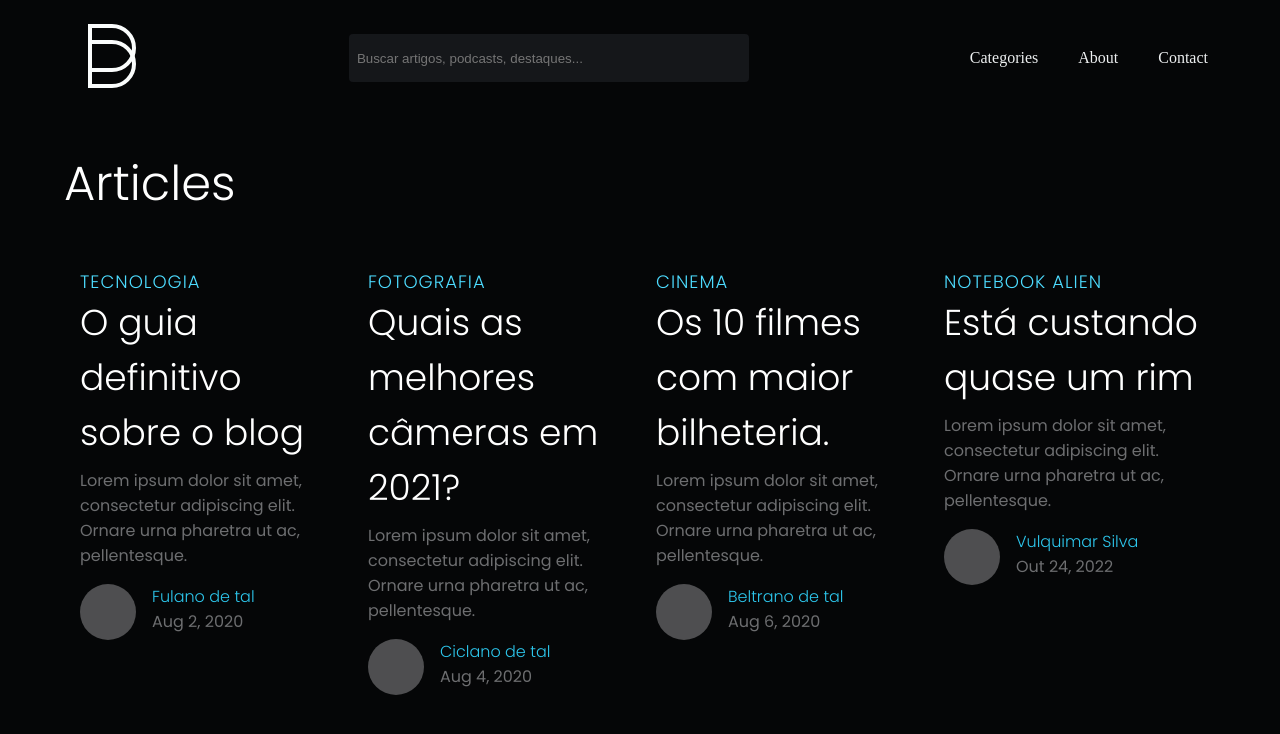
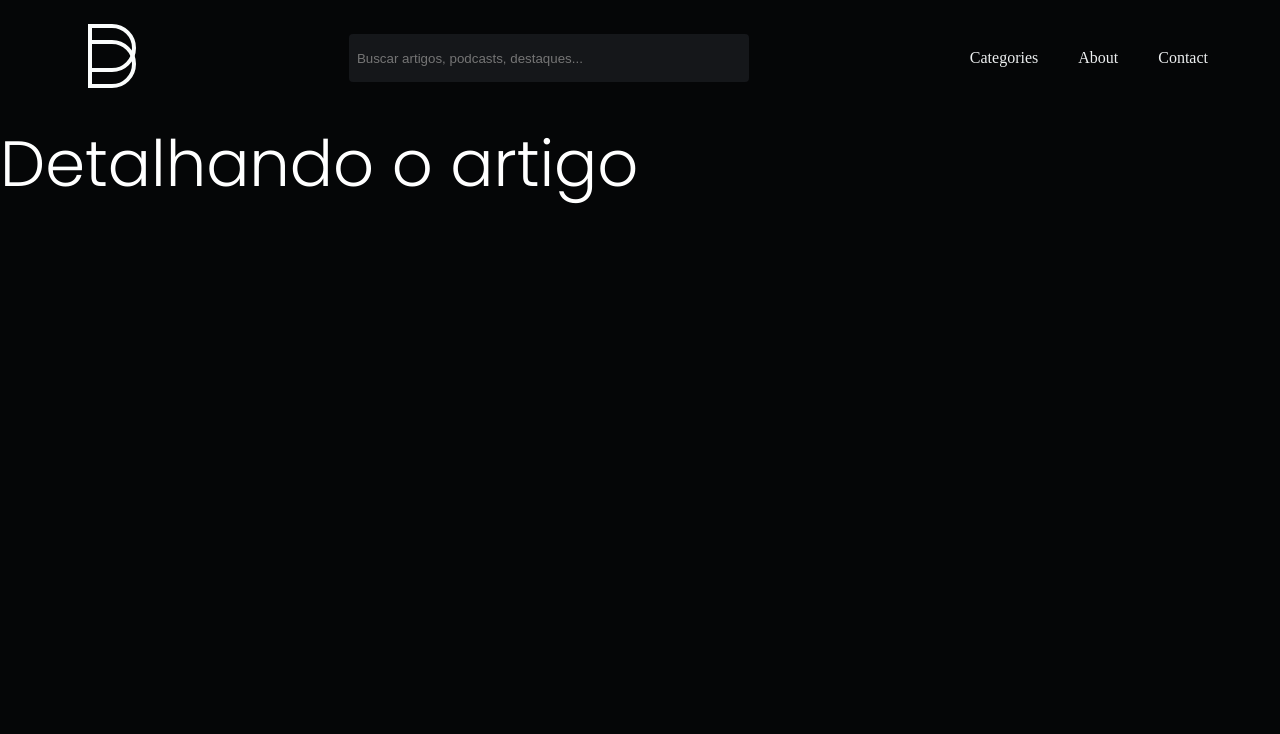
Before and after one commit to Vulquimar-Silva/blog, a React (Create React App) app: page /articles/1 in a window 1280 px wide. Shown: the top 734 px of the page. Built offline with nearby package versions, Linux system fonts and the light colour scheme; data requests are answered from the project's data file.

Commit message:
added routes

```diff
--- a/package.json
+++ b/package.json
@@ -16,6 +16,7 @@
     "axios": "^1.1.3",
     "react": "^18.2.0",
     "react-dom": "^18.2.0",
+    "react-router-dom": "^6.4.2",
     "react-scripts": "5.0.1",
     "web-vitals": "^2.1.4"
   },
--- a/src/App.jsx
+++ b/src/App.jsx
@@ -1,12 +1,12 @@
 import {Header} from './components/Header';
-//import { Article } from './components/Article';
-import {Main} from './pages/Main'
+//import {Main} from './pages/Main'
+import Routes from './routes.js'
 
 function App() {
   return (
     <>
       <Header />
-      <Main />
+      <Routes />
     </>
   );
 }
--- /dev/null
+++ b/src/pages/Article/index.jsx
@@ -0,0 +1,7 @@
+export const Article = () => {
+  return (
+    <div>
+      <h1>Detalhando o artigo</h1>
+    </div>
+  )
+}
--- /dev/null
+++ b/src/routes.js
@@ -0,0 +1,14 @@
+import { BrowserRouter, Routes, Route } from "react-router-dom";
+import {Main} from "./pages/Main"
+import {Article} from "./pages/Article"
+
+const AppRoutes = () => (
+  <BrowserRouter>
+    <Routes>
+      <Route index path="/" element={<Main />} />
+      <Route path="/articles/:id" element={<Article />} />
+    </Routes>
+  </BrowserRouter>
+)
+
+export default AppRoutes;
```
Also changed, not shown: src/components/Article/index.jsx (deleted, +0 -14 lines), 1 other file (tests, documents, lock files or other folders).
